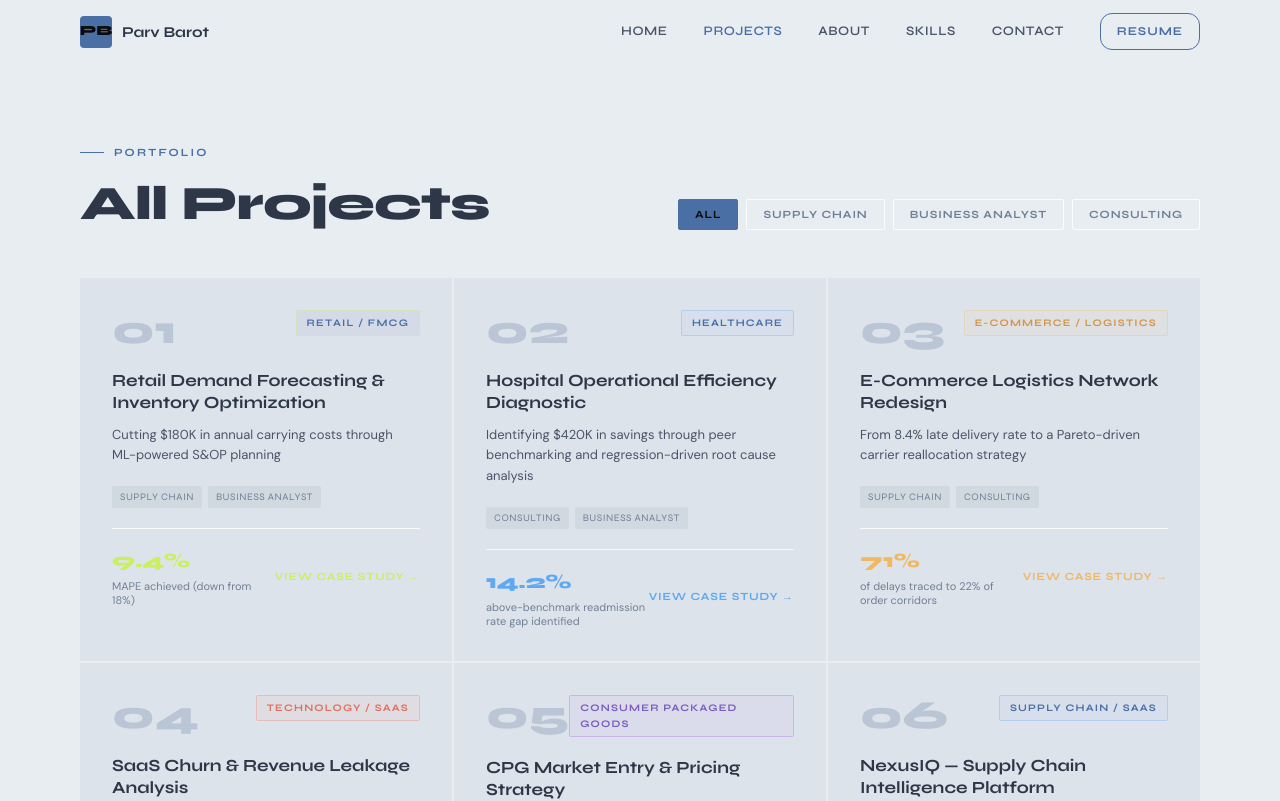
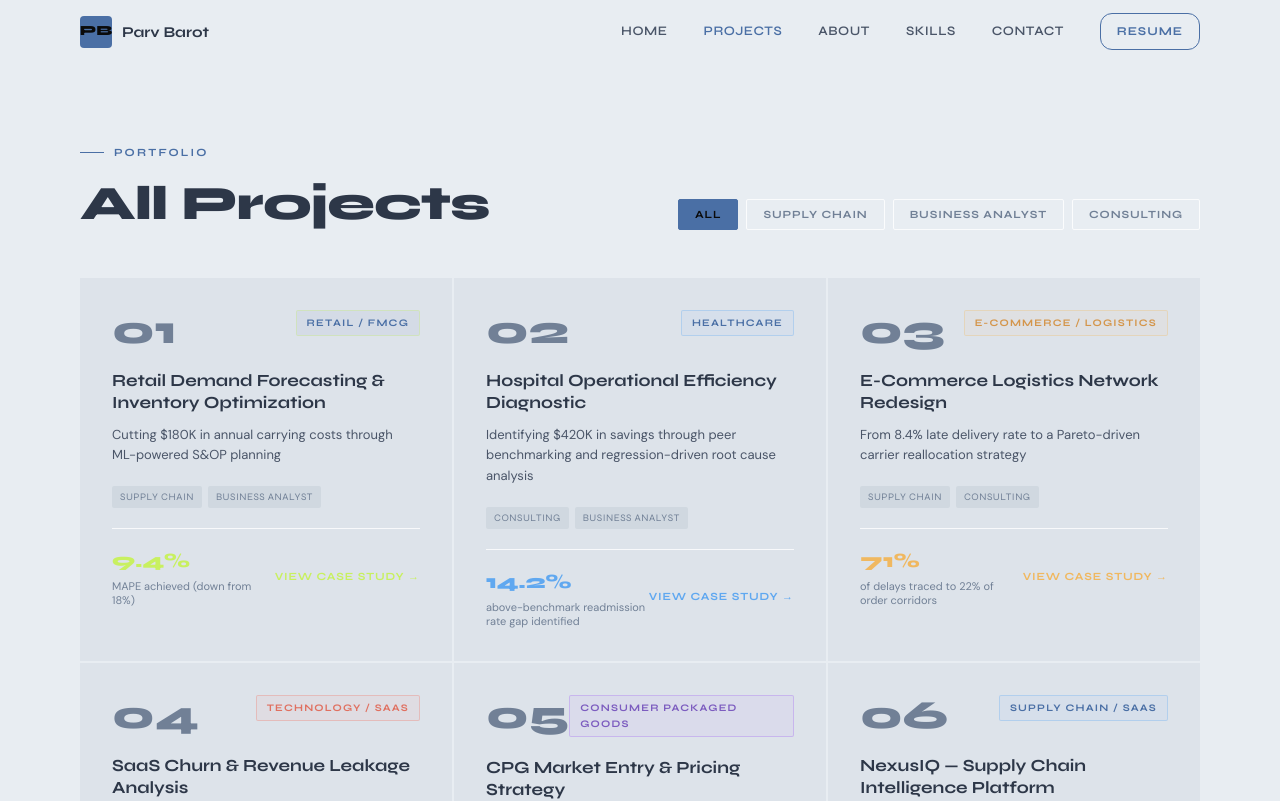
Before and after one commit to parvrao/Portfolio, a React (Vite) app in the folder parv-barot-portfolio/frontend/: page /projects in a window 1280 px wide. Shown: the top 801 px of the page. Built offline with nearby package versions, Linux system fonts and the light colour scheme.

Commit message:
Update Projects.jsx

```diff
--- a/parv-barot-portfolio/frontend/src/pages/Projects.jsx
+++ b/parv-barot-portfolio/frontend/src/pages/Projects.jsx
@@ -55,7 +55,7 @@ export default function Projects() {
                     onMouseLeave={e => { e.currentTarget.style.background = 'var(--bg2)'; e.currentTarget.style.borderColor = 'var(--border)'; }}
                   >
                     <div style={{ display: 'flex', justifyContent: 'space-between', alignItems: 'flex-start', marginBottom: 20 }}>
-                      <span style={{ fontFamily: 'var(--font-display)', fontSize: 40, fontWeight: 800, color: 'var(--border2)', lineHeight: 1 }}>{p.number}</span>
+                      <span style={{ fontFamily: 'var(--font-display)', fontSize: 40, fontWeight: 800, color: 'var(--text3)', lineHeight: 1 }}>{p.number}</span>
                       <span className={`tag ${c.tag}`}>{p.industry}</span>
                     </div>
 
```
